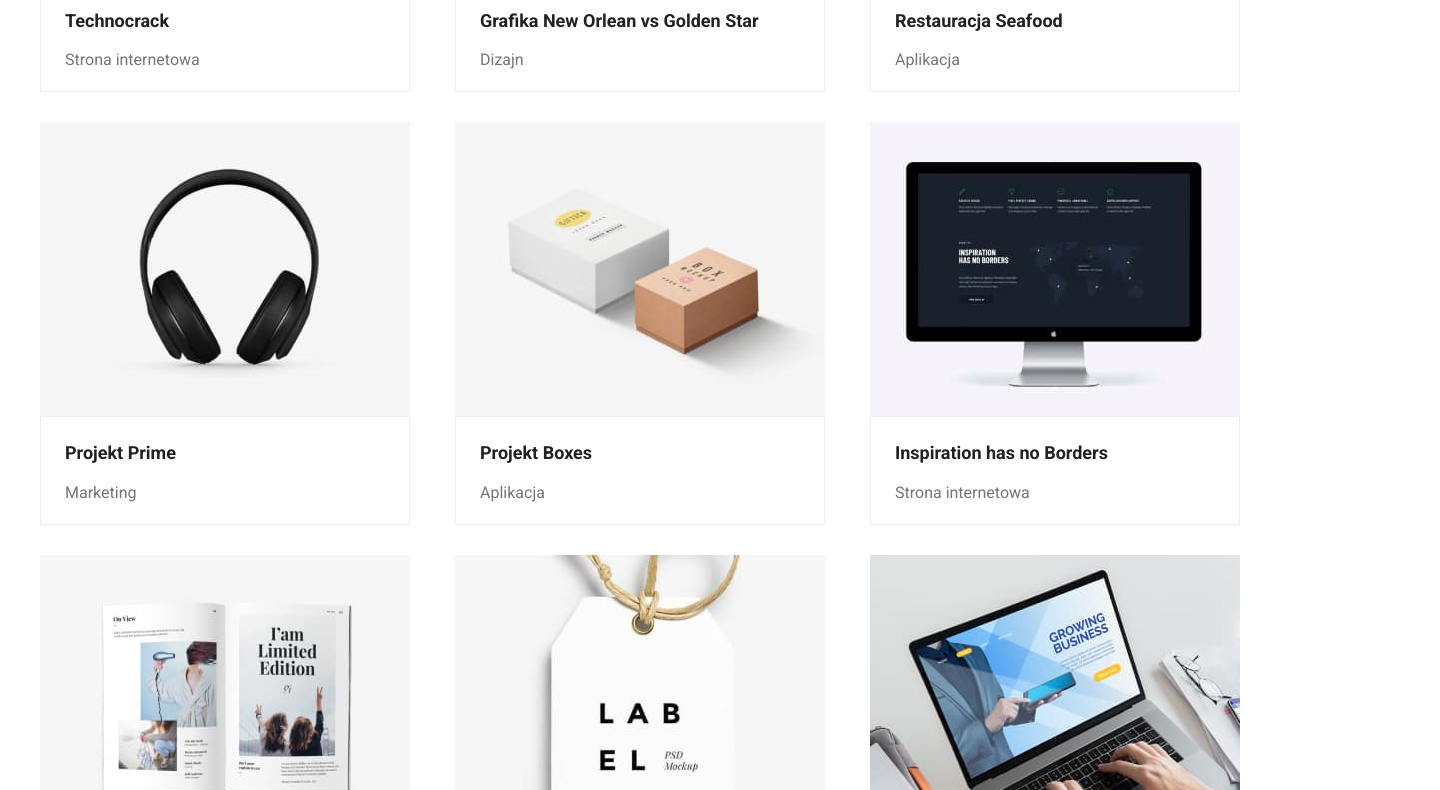
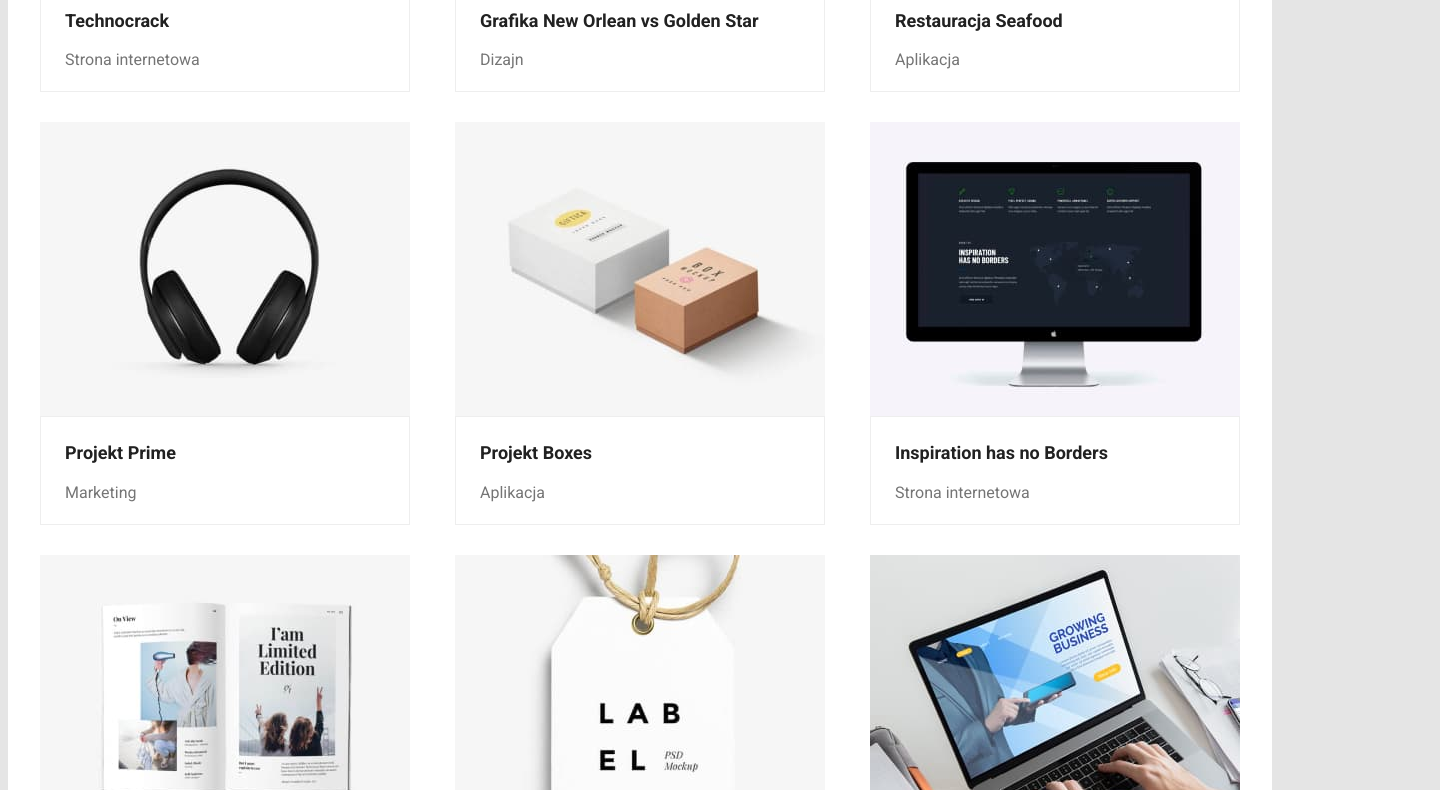
Before and after one commit to Xertaron/goit-markup-hw-04, a plain HTML site: page portfolio.html in a window 1280 px wide. Shown: the part 592-1382 px from the top of the page, 1440 px wide, since content can reach past the window. Drawn offline with Linux system fonts and the light colour scheme.

Commit message:
strona na całą szerokość, wygląda marnie

```diff
--- a/css/styles.css
+++ b/css/styles.css
@@ -18,14 +18,8 @@ body {
   color: var(--text-color);
   font-size: 14px;
   background-color: #e5e5e5;
-  display: grid;
-  justify-content: center;
 }
-header,
-main,
-footer {
-  width: 1600px;
-}
+
 li {
   list-style: none;
 }
@@ -38,8 +32,7 @@ To sprawia że trzeba brać poprawkę na wszystkie poziome marginy, bo inaczej e
 stronie nie ułożą się tak jak trzeba.*/
 .container {
   width: 1200px;
-  margin-left: 200px;
-  margin-right: 200px;
+  margin: auto;
 }
 /*Logo WebStudio*/
 .website-logo {
@@ -153,6 +146,7 @@ header section ul li:first-child {
   background: linear-gradient(rgba(47, 48, 58, 0.4), rgba(47, 48, 58, 0.4)),
     url(../images/herobackground/effectivesolutions.jpg);
   background-repeat: no-repeat;
+  background-position-x: center;
   height: 600px;
   display: flex;
   align-items: center;
```
